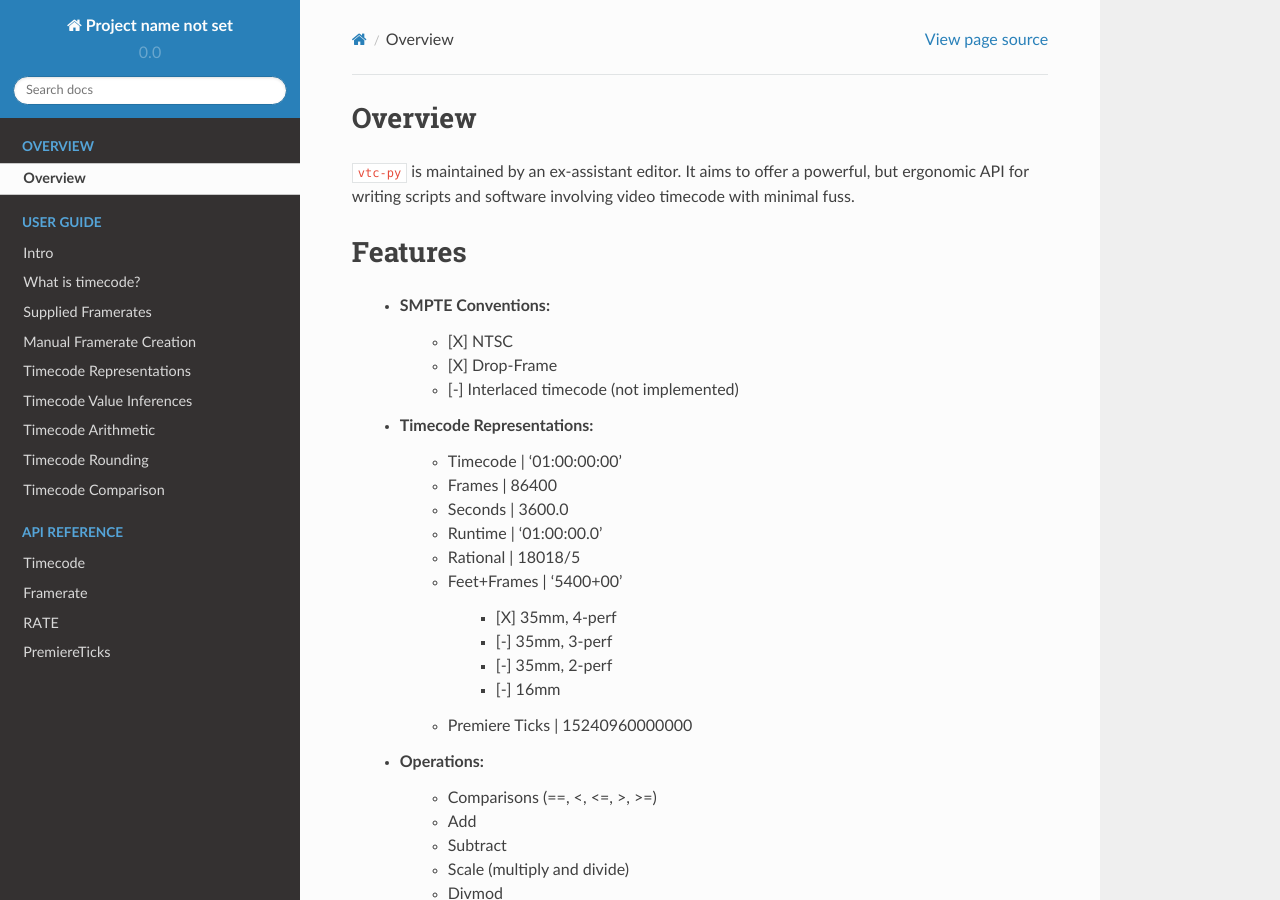
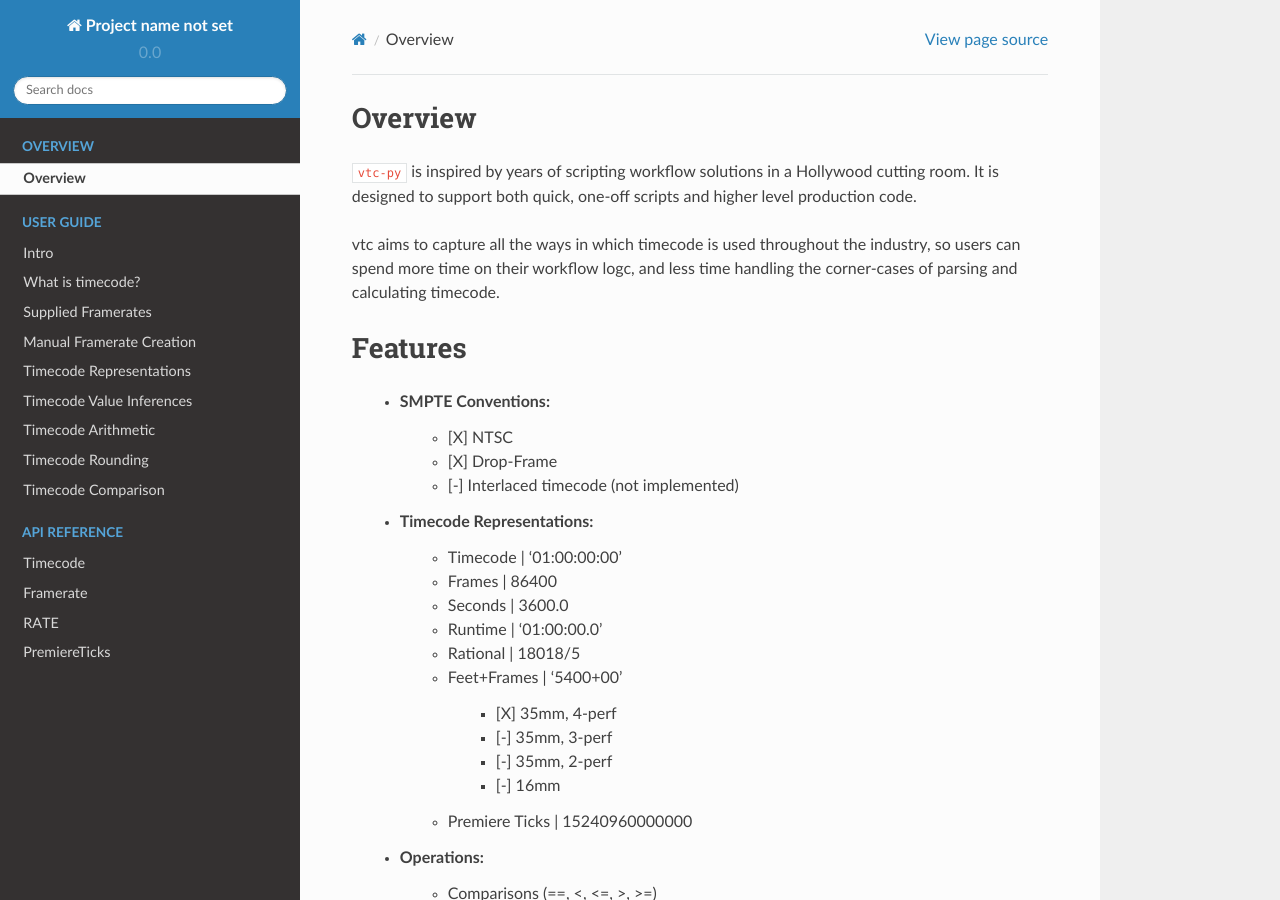
Before and after one commit to opencinemac/vtc-py, a Sphinx documentation site: the page built from zdocs/source/index.rst, in a window 1280 px wide and 900 px high. Built offline with Sphinx 7.4.7 and the Read the Docs theme 2.0.0, drawn with Linux system fonts in a browser that asks for light colours.

Commit message:
updated docs intro

```diff
--- a/zdocs/source/index.rst
+++ b/zdocs/source/index.rst
@@ -22,9 +22,13 @@
 Overview
 ========
 
-``vtc-py`` is maintained by an ex-assistant editor. It aims to offer a powerful, but
-ergonomic API for writing scripts and software involving video timecode with minimal
-fuss.
+``vtc-py`` is inspired by years of scripting workflow solutions in a Hollywood cutting
+room. It is designed to support both quick, one-off scripts and higher level production
+code.
+
+vtc aims to capture all the ways in which timecode is used throughout the industry, so
+users can spend more time on their workflow logc, and less time handling the
+corner-cases of parsing and calculating timecode.
 
 Features
 ========
```
